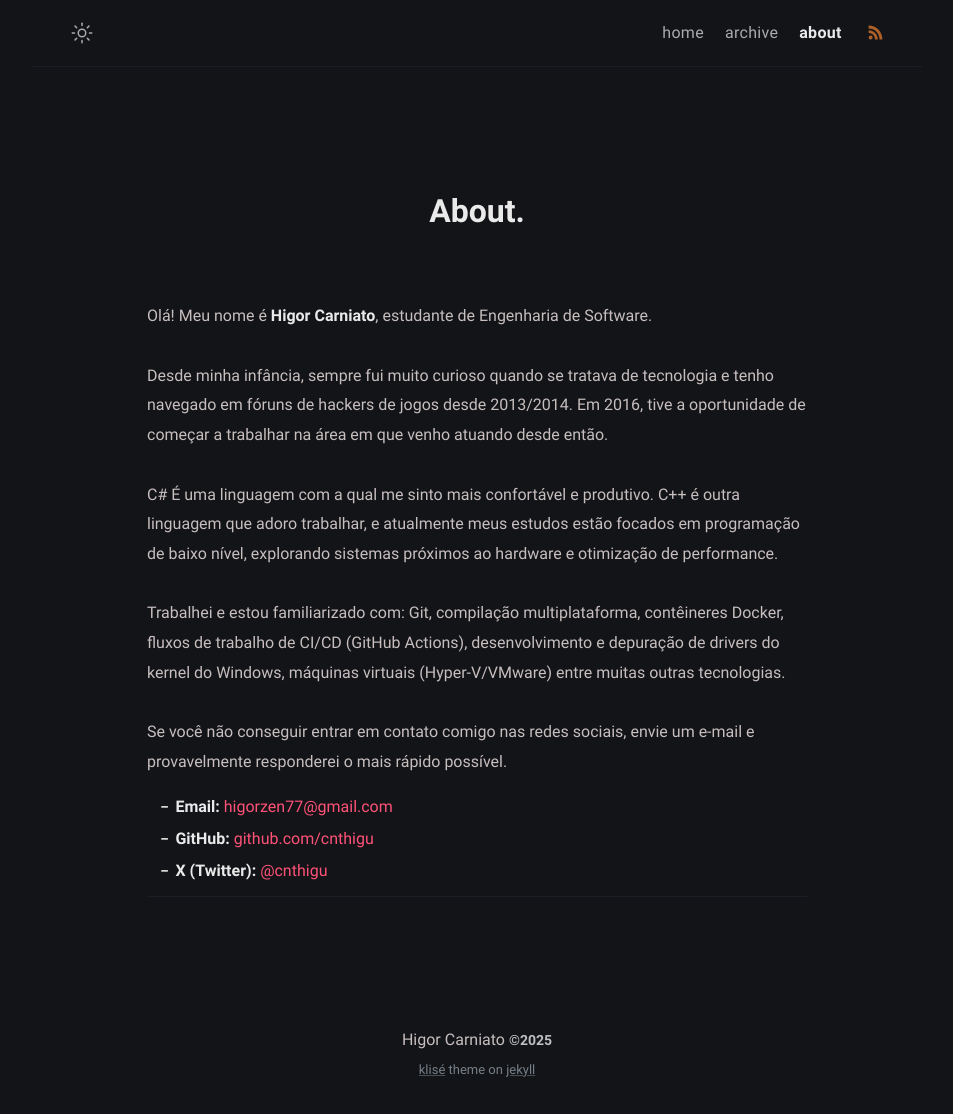
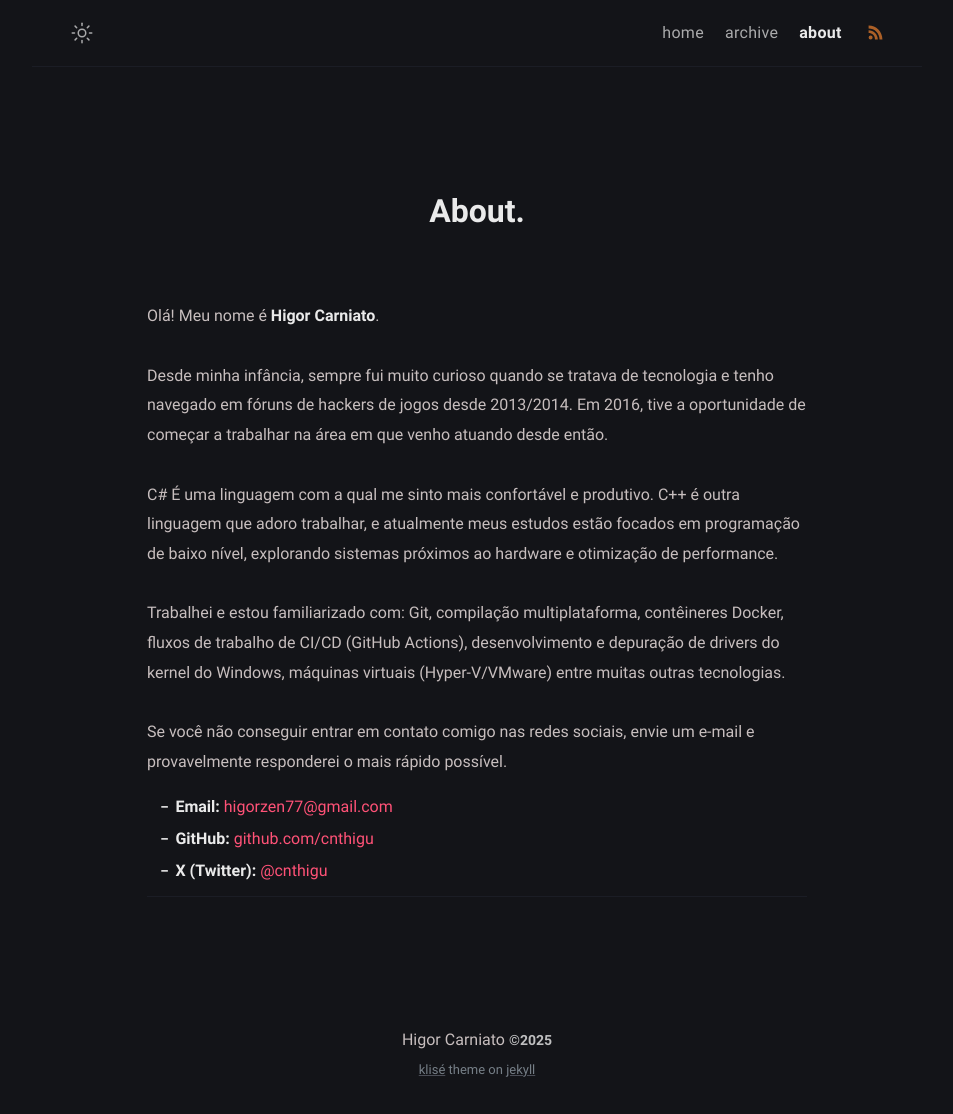
Before and after one commit to cnthigu/cnthigu.github.io, a Jekyll site: the page built from about.md, in a window 1280 px wide. Shown: the whole page, without its empty margins (163-1116 px from the left). Built offline with Jekyll 4.4.1, drawn with Linux system fonts in a browser that asks for light colours.

Commit message:
fix:
fix:

```diff
--- a/about.md
+++ b/about.md
@@ -6,7 +6,7 @@ excerpt: Desenvolvedor apaixonado por tecnologia. Este é um blog pessoal onde c
 comments: false
 ---
 
-Olá! Meu nome é **Higor Carniato**, estudante de Engenharia de Software.
+Olá! Meu nome é **Higor Carniato**.
 
 Desde minha infância, sempre fui muito curioso quando se tratava de tecnologia e tenho navegado em fóruns de hackers de jogos desde 2013/2014. Em 2016, tive a oportunidade de começar a trabalhar na área em que venho atuando desde então.
 
```
